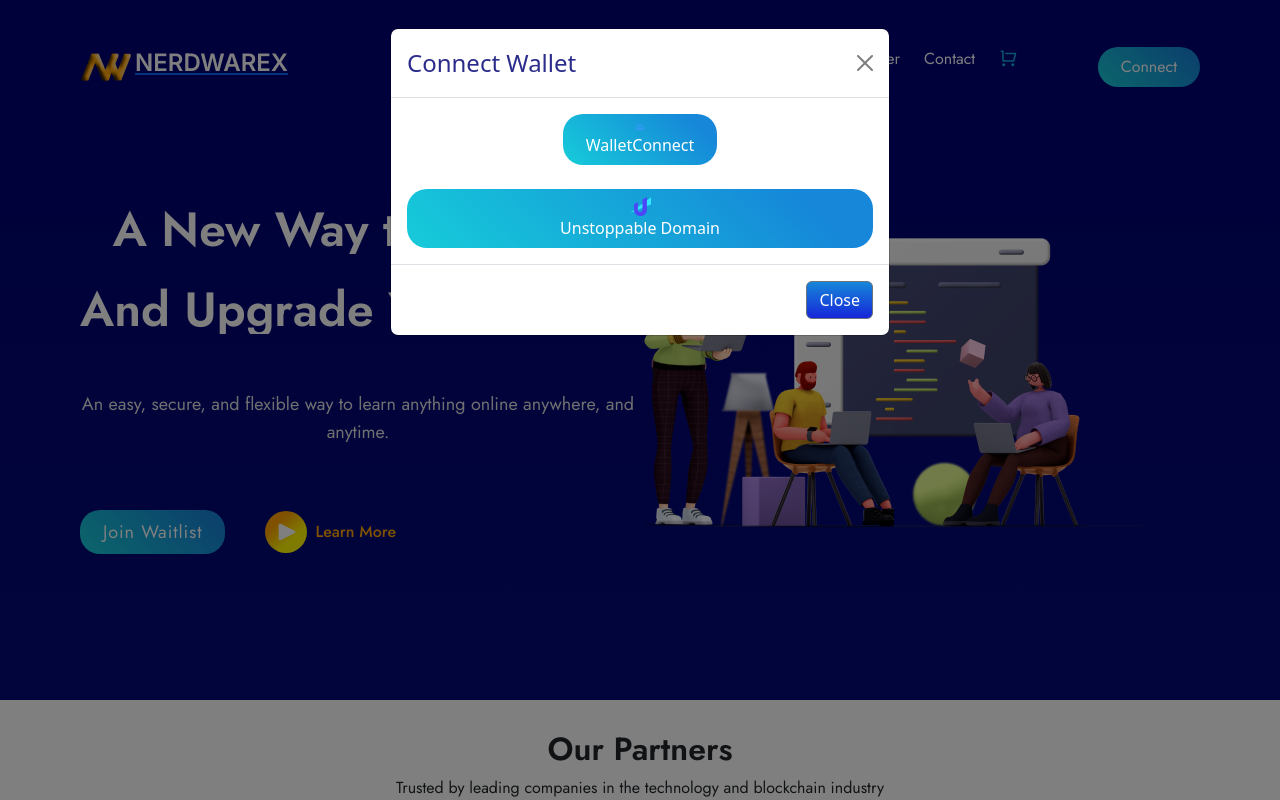
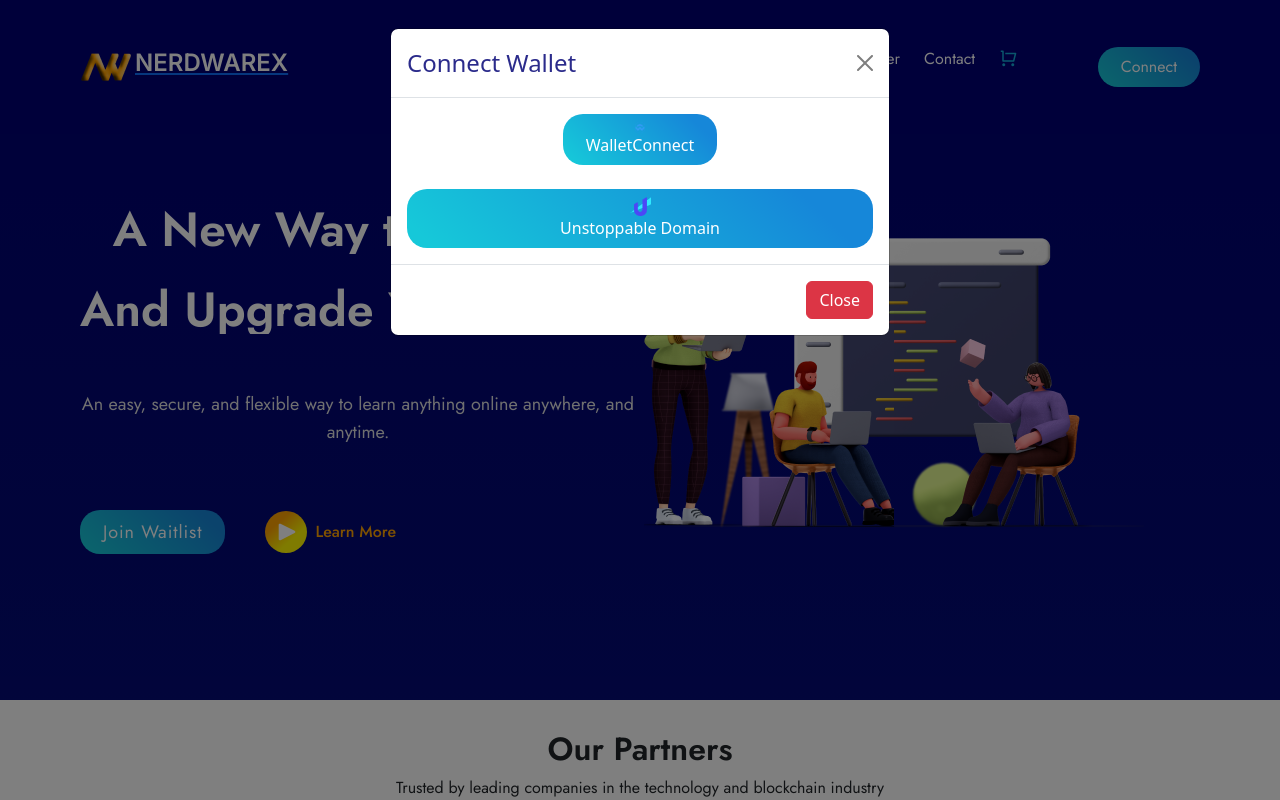
Before and after one commit to NerdwareX/nerdwarex-waitlist, a React (Create React App) app: page / in a window 1280 px wide. Both pictures are taken after a click on the button "Connect". Shown: the top 800 px of the page. Built offline with nearby package versions, Linux system fonts and the light colour scheme.

Commit message:
Update ConnectPopup.js

```diff
--- a/src/components/home/ConnectPopup.js
+++ b/src/components/home/ConnectPopup.js
@@ -54,7 +54,7 @@ function ConnectPopup() {
             </motion.button>
           </Modal.Body>
         <Modal.Footer>
-          <Button variant="secondary" onClick={handleClose}>
+          <Button variant="danger" onClick={handleClose}>
             Close
           </Button>
         </Modal.Footer>
```
